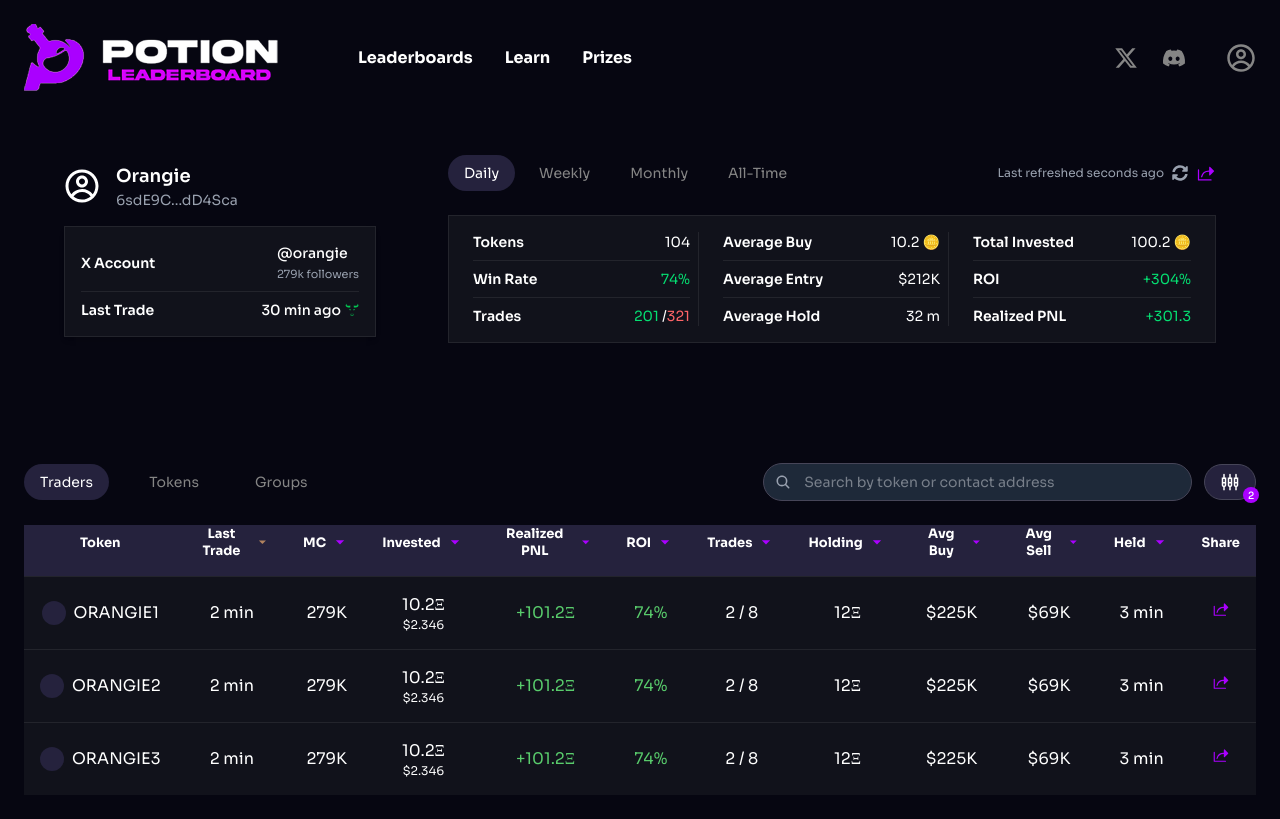
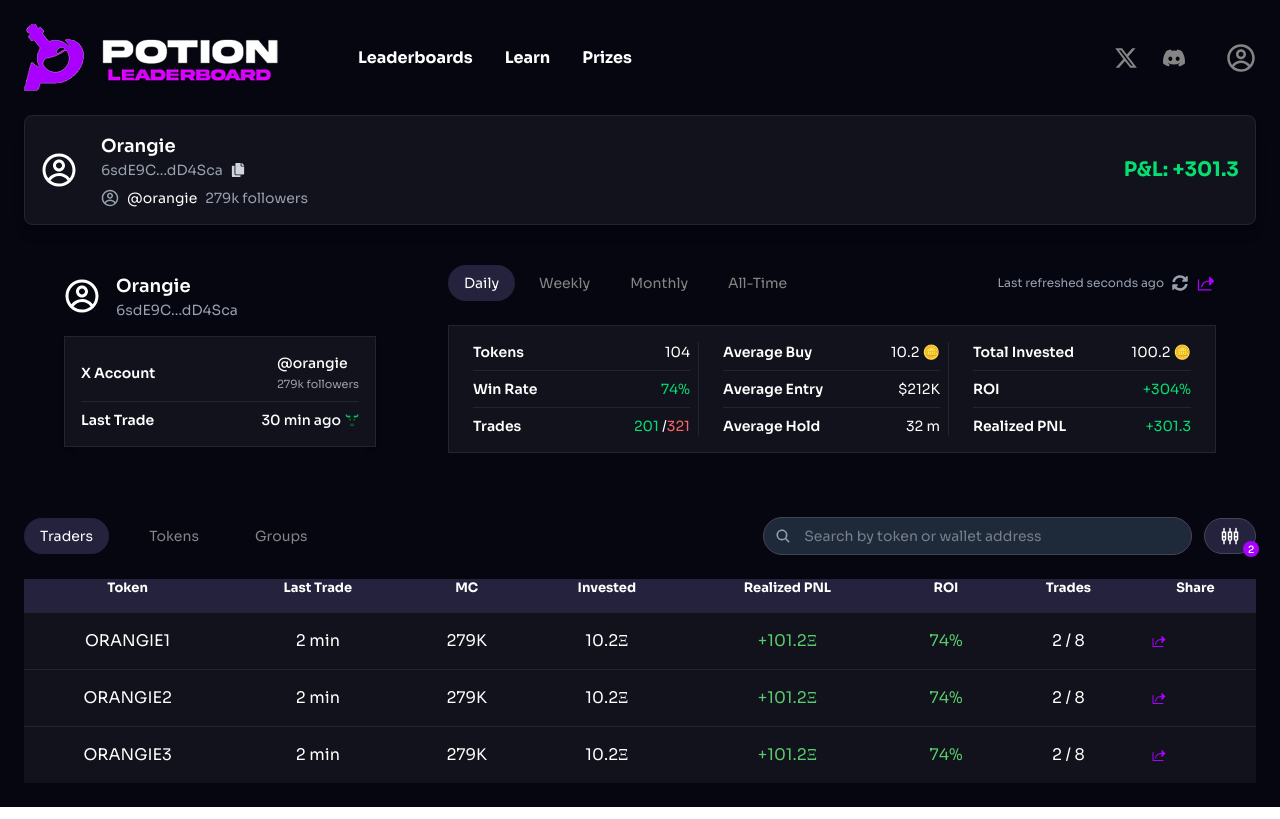
Before and after one commit to favourAyomikun/bounty-potion, a React (Vite) app: page /leaderboard-dashboard in a window 1280 px wide. Built offline with nearby package versions, Linux system fonts and the light colour scheme.

Commit message:
done with everything

```diff
--- a/src/pages/LeaderboardDashboard.jsx
+++ b/src/pages/LeaderboardDashboard.jsx
@@ -1,16 +1,34 @@
 import { useState, useMemo } from "react";
 import { leaderboardData } from "../data/leaderboardData";
 import Header from "../components/Header";
+import TradingStats from "../components/TradingStats";
 import { useNavigate } from "react-router";
 import { IoSearch } from "react-icons/io5";
-import { MdOutlineArrowDropDown, MdOutlineSettingsInputComponent } from "react-icons/md";
+import { MdOutlineSettingsInputComponent } from "react-icons/md";
 import { PiShareFill } from "react-icons/pi";
-import TradingStats from "../components/TradingStats";
+import { CgProfile } from "react-icons/cg";
+import { FaCopy } from "react-icons/fa";
 
 const LeaderboardDashboard = () => {
     const [selectedTab, setSelectedTab] = useState('Traders');
     const [searchQuery, setSearchQuery] = useState('');
     const navigate = useNavigate();
+
+    // Sample Profile Data
+    const profile = {
+        name: "Orangie",
+        walletAddress: "6sdE9C...dD4Sca",
+        xHandle: "@orangie",
+        followers: "279k",
+        pnl: "+301.3", // Example PNL value
+        profilePic: "https://via.placeholder.com/50", // Placeholder profile picture
+    };
+
+    // Copy wallet address to clipboard
+    const copyToClipboard = () => {
+        navigator.clipboard.writeText(profile.walletAddress);
+        alert("Wallet Address Copied!");
+    };
 
     // Memoized filtered data
     const filteredData = useMemo(() => {
@@ -20,7 +38,6 @@
 
         return leaderboardData.filter(item => {
             const tokenMatch = item.token.toLowerCase().includes(query);
-            // Assuming each item has a contractAddress field
             const addressMatch = item.contractAddress?.toLowerCase().includes(query);
             return tokenMatch || addressMatch;
         });
@@ -31,29 +48,55 @@
             {/* Header */}
             <Header />
 
-            {/* Trading stats */}
+            {/* Profile Section */}
+            <div className="flex flex-col md:flex-row items-center gap-6 p-4 bg-[#11121B] border border-[#23242C] rounded-lg shadow-lg">
+                {/* Profile Picture */}
+                <CgProfile className="text-4xl"/>
+
+                {/* Profile Info */}
+                <div className="flex-1">
+                    <h2 className="text-lg font-semibold">{profile.name}</h2>
+
+                    {/* Wallet Address with Copy to Clipboard */}
+                    <div className="flex items-center gap-2 text-gray-400 text-sm">
+                        <span>{profile.walletAddress}</span>
+                        <button onClick={copyToClipboard} className="text-gray-300 hover:text-white">
+                            <FaCopy />
+                        </button>
+                    </div>
+
+                    {/* X Account Handle & Followers */}
+                    <div className="flex items-center gap-2 mt-2 text-gray-400 text-sm">
+                        <CgProfile className="text-lg" />
+                        <span className="text-white">{profile.xHandle}</span>
+                        <span>{profile.followers} followers</span>
+                    </div>
+                </div>
+
+                {/* Current P&L */}
+                <div className="text-green-400 text-xl font-bold">
+                    P&L: {profile.pnl}
+                </div>
+            </div>
+
+            {/* Trading Stats */}
             <TradingStats />
 
-            {/* First section */}
-            <div className="flex flex-col md:flex-row items-center justify-between mt-20 mb-6">
-                <div className="flex flex-col md:flex-row items-center gap-4 md:gap-20">
+            {/* Search & Navigation */}
+            <div className="flex flex-col md:flex-row items-center justify-between mt-6 mb-6">
                 {/* Tab Navigation */}
                 <div className="flex flex-wrap gap-2 md:space-x-4">
                     <button
                         className={`text-sm px-4 py-2 rounded-[20px] cursor-pointer ${selectedTab === 'Traders' ? 'bg-[#25223D] border-[#464558] text-white' : 'text-[#858585]'
                             }`}
-                            onClick={() => {
-                                setSelectedTab("Traders")
-                            }}
+                        onClick={() => setSelectedTab("Traders")}
                     >
                         Traders
                     </button>
                     <button
                         className={`text-sm px-4 py-2 rounded-[20px] cursor-pointer ${selectedTab === 'Tokens' ? 'bg-[#25223D] border-[#464558] text-white' : 'text-[#858585]'
                             }`}
-                            onClick={() => {
-                                setSelectedTab("Tokens")
-                            }}
+                        onClick={() => setSelectedTab("Tokens")}
                     >
                         Tokens
                     </button>
@@ -61,25 +104,23 @@
                         className={`text-sm px-4 py-2 rounded-[20px] cursor-pointer ${selectedTab === 'Groups' ? 'bg-[#25223D] border-[#464558] text-white' : 'text-[#858585]'
                             }`}
                         onClick={() => {
-                                setSelectedTab("Groups")
-                                navigate("/groups")
+                            setSelectedTab("Groups");
+                            navigate("/groups");
                         }}
                     >
                         Groups
                     </button>
                 </div>
-                </div>
 
-                {/* Second section */}
+                {/* Search Bar */}
                 <div className="flex flex-row items-center gap-3 flex-1 max-w-full md:max-w-[40%] mt-4 md:mt-0">
-                    {/* Search Bar */}
                     <div className="relative w-full">
                         <IoSearch className="absolute left-3 top-1/2 transform -translate-y-1/2 text-gray-400" />
                         <input
                             type="text"
                             value={searchQuery}
                             onChange={(e) => setSearchQuery(e.target.value)}
-                            placeholder="Search by token or contact address"
+                            placeholder="Search by token or wallet address"
                             className="w-full bg-gray-800 rounded-[20px] pl-10 pr-4 py-2 text-gray-300 border border-[#464558] focus:outline-none focus:ring-2 focus:ring-purple-600 text-sm"
                         />
                         {searchQuery && (
@@ -111,64 +152,22 @@
                                 Token
                             </th>
                             <th className="pb-4 px-4 font-bold text-xs md:text-[13px] text-white align-middle">
-                                <div className="flex justify-center items-center gap-1">
                                 Last Trade
-                                    <MdOutlineArrowDropDown className="text-xl text-[#B2835F]" />
-                                </div>
                             </th>
                             <th className="pb-4 px-4 font-bold text-xs md:text-[13px] text-white align-middle">
-                                <div className="flex justify-center items-center gap-1">
                                 MC
-                                    <MdOutlineArrowDropDown className="text-xl text-[#AA00FF]" />
-                                </div>
                             </th>
                             <th className="pb-4 px-4 font-bold text-xs md:text-[13px] text-white align-middle">
-                                <div className="flex justify-center items-center gap-1">
                                 Invested
-                                    <MdOutlineArrowDropDown className="text-xl text-[#AA00FF]" />
-                                </div>
                             </th>
                             <th className="pb-4 px-4 font-bold text-xs md:text-[13px] text-white align-middle">
-                                <div className="flex justify-center items-center gap-1">
                                 Realized PNL
-                                    <MdOutlineArrowDropDown className="text-xl text-[#AA00FF]" />
-                                </div>
                             </th>
                             <th className="pb-4 px-4 font-bold text-xs md:text-[13px] text-white align-middle">
-                                <div className="flex justify-center items-center gap-1">
                                 ROI
-                                    <MdOutlineArrowDropDown className="text-xl text-[#AA00FF]" />
-                                </div>
                             </th>
                             <th className="pb-4 px-4 font-bold text-xs md:text-[13px] text-white align-middle">
-                                <div className="flex justify-center items-center gap-1">
                                 Trades
-                                    <MdOutlineArrowDropDown className="text-xl text-[#AA00FF]" />
-                                </div>
-                            </th>
-                            <th className="pb-4 px-4 font-bold text-xs md:text-[13px] text-white align-middle">
-                                <div className="flex justify-center items-center gap-1">
-                                    Holding
-                                    <MdOutlineArrowDropDown className="text-xl text-[#AA00FF]" />
-                                </div>
-                            </th>
-                            <th className="pb-4 px-4 font-bold text-xs md:text-[13px] text-white align-middle">
-                                <div className="flex justify-center items-center gap-1">
-                                    Avg Buy
-                                    <MdOutlineArrowDropDown className="text-xl text-[#AA00FF]" />
-                                </div>
-                            </th>
-                            <th className="pb-4 px-4 font-bold text-xs md:text-[13px] text-white align-middle">
-                                <div className="flex justify-center items-center gap-1">
-                                    Avg Sell
-                                    <MdOutlineArrowDropDown className="text-xl text-[#AA00FF]" />
-                                </div>
-                            </th>
-                            <th className="pb-4 px-4 font-bold text-xs md:text-[13px] text-white align-middle">
-                                <div className="flex justify-center items-center gap-1">
-                                    Held
-                                    <MdOutlineArrowDropDown className="text-xl text-[#AA00FF]" />
-                                </div>
                             </th>
                             <th className="pb-4 px-4 font-bold text-xs md:text-[13px] text-white align-middle">Share</th>
                         </tr>
@@ -177,37 +176,20 @@
                         {filteredData.length > 0 ? (
                             filteredData.map((data, index) => (
                                 <tr key={index} className="border-t border-[#23242C] bg-[#11121B] text-center">
-                                    <td className="py-4 px-4 align-middle">
-                                        <div className="flex justify-center items-center gap-2">
-                                            <div className="w-6 h-6 rounded-full bg-[#25223D]"></div>
-                                            {data.token}
-                                        </div>
-                                    </td>
+                                    <td className="py-4 px-4 align-middle">{data.token}</td>
                                     <td className="py-4 px-4 align-middle">{data.lastTrade}</td>
                                     <td className="py-4 px-4 align-middle">{data.mc}</td>
-                                    <td className="flex flex-col py-4 px-4 align-middle">{data.invested}
-                                        <small className="text-xs">$2.346</small>
-                                    </td>
+                                    <td className="py-4 px-4 align-middle">{data.invested}</td>
                                     <td className="py-4 px-4 align-middle text-[#59CC6C]">{data.realizedPNL}</td>
                                     <td className="py-4 px-4 align-middle text-[#59CC6C]">{data.roi}</td>
                                     <td className="py-4 px-4 align-middle">{data.trades}</td>
-                                    <td className="py-4 px-4 align-middle">{data.holding}</td>
-                                    <td className="py-4 px-4 align-middle">{data.avgBuy}</td>
-                                    <td className="py-4 px-4 align-middle">{data.avgSell}</td>
-                                    <td className="py-4 px-4 align-middle">{data.hold}</td>
                                     <td className="py-4 px-4 align-middle">
-                                        <button className="text-[#AA00FF] hover:text-[#7d5094] cursor-pointer text-lg">
-                                            <PiShareFill />
-                                        </button>
+                                        <PiShareFill className="text-[#AA00FF]" />
                                     </td>
                                 </tr>
                             ))
                         ) : (
-                            <tr>
-                                <td colSpan="12" className="py-8 text-center text-gray-400 bg-[#11121B]">
-                                    No results found for "{searchQuery}"
-                                </td>
-                            </tr>
+                            <tr><td colSpan="8" className="text-center">No results found</td></tr>
                         )}
                     </tbody>
                 </table>
```
Lines whose indentation alone changed are shown as unchanged.
